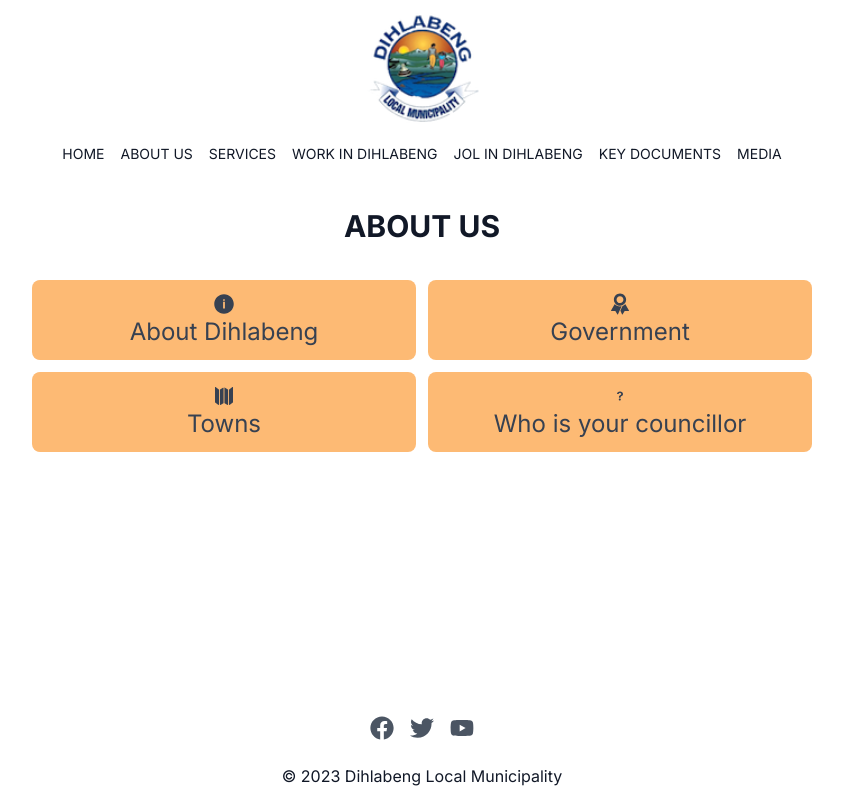
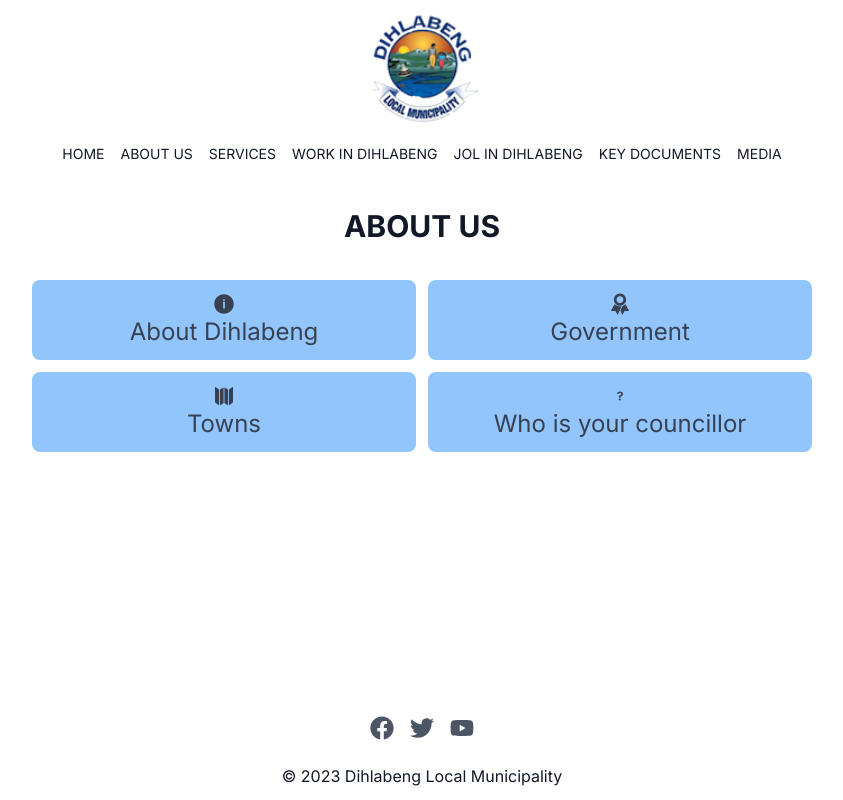
Before and after one commit to khumakotshepo1/dihlabeng.org.za, a Next.js app: page /about-us in a window 1280 px wide. Shown: the whole page, without its empty margins (218-1061 px from the left). Built offline with nearby package versions, Linux system fonts and the light colour scheme.

Commit message:
2nd commit from wsl

```diff
--- a/app/about-us/page.tsx
+++ b/app/about-us/page.tsx
@@ -10,7 +10,7 @@
           <Link
             key={about.title}
             href={about.link}
-            className="flex bg-orange-300 w-4/5 md:w-96 rounded-lg flex-col justify-center items-center text-2xl p-3 text-gray-700 md:hover:text-gray-600"
+            className="flex bg-blue-300 w-4/5 md:w-96 rounded-lg flex-col justify-center items-center text-2xl p-3 text-gray-700 md:hover:text-gray-600"
           >
             {about.img}
             {about.title}
```
